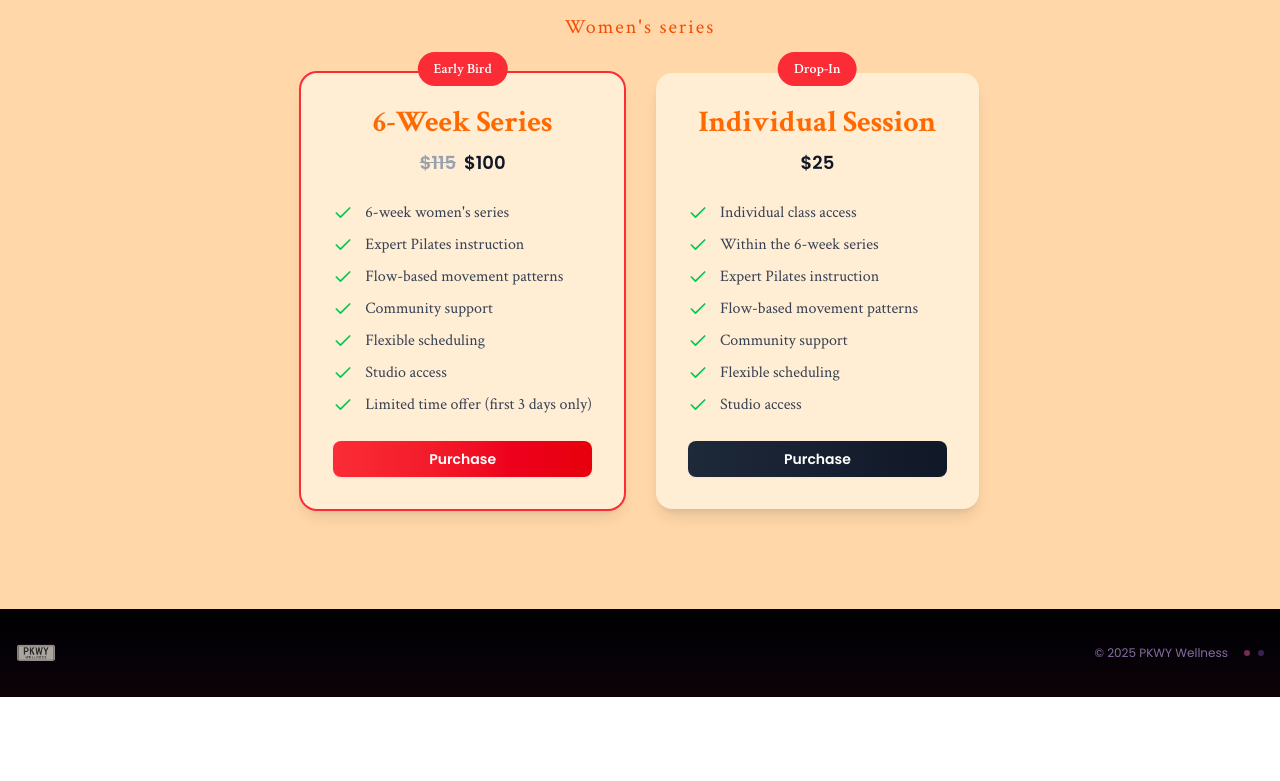
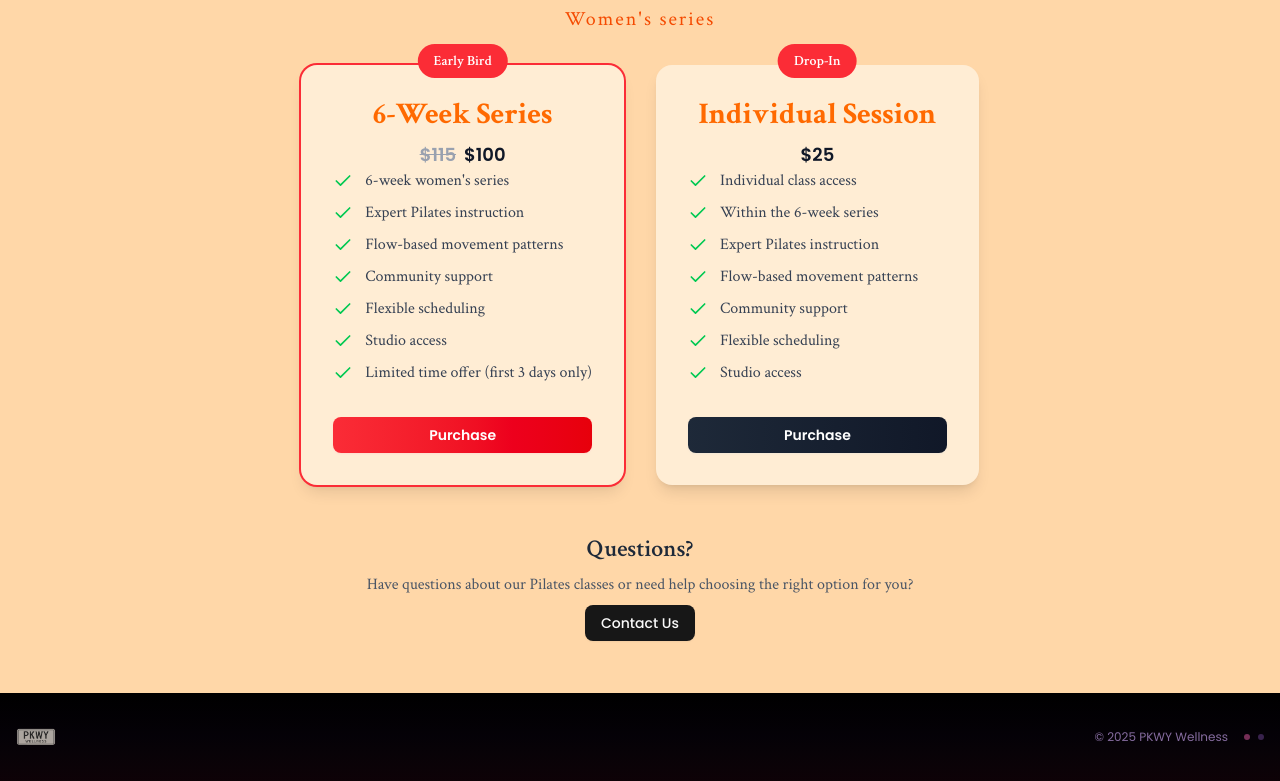
Before and after one commit to sarimyx/pkwy-wellness, a Next.js app: page / in a window 1280 px wide. Shown: the part 1040-1821 px from the top of the page. Before the commit the page ends 1737 px from the top, so only its background shows below. Built offline with nearby package versions, Linux system fonts and the light colour scheme; no server answers.

Commit message:
batch updates

```diff
--- a/app/layout.tsx
+++ b/app/layout.tsx
@@ -19,7 +19,7 @@ export default function RootLayout({
         <FloatingBubbles />
         <main>
           <Navbar />
-          <div className="pt-36 bg-orange-200/40">
+          <div className="pt-36 bg-orange-200/10">
             {children}
           </div>
           <Footer />
--- a/app/success/page.tsx
+++ b/app/success/page.tsx
@@ -142,7 +142,7 @@ export default function SuccessPage() {
               Return Home
             </Button>
           </Link>
-          <a href={Identity.social.instagram} className="w-full sm:w-auto">
+          <a href={Identity.social.instagramDM} className="w-full sm:w-auto">
             <Button variant="outline" className="w-full px-6 sm:px-8 py-3 text-sm sm:text-base">
               Contact Us
             </Button>
--- a/components/layout/hero.tsx
+++ b/components/layout/hero.tsx
@@ -3,12 +3,15 @@ import { Button } from '@/components/ui/button';
 import { Identity } from '@/config/identity';
 import { Fonts } from '@/config/fonts';
 import { Instagram } from 'lucide-react';
+import { GeometryLines } from '../decoration/geometry-lines';
+import { GeometryDots } from '../decoration/geometry-dots';
 
 export function Hero() {
   return (
     <main id="home" className="space-y-8">
+      <GeometryLines />
+      <GeometryDots />
       <section className='space-y-4'>
-
         <div className='text-center'>
           <h1 className='text-lg text-gray-400 tracking-widest'>
             MEET YOUR INSTRUCTOR
@@ -40,7 +43,7 @@ export function Hero() {
           </a>
 
           <a
-            href={Identity.social.instagram}
+            href={Identity.social.instagramDM}
             target="_blank"
             rel="noopener noreferrer"
           >
@@ -52,7 +55,7 @@ export function Hero() {
 
         <div className='flex justify-center items-center'>
           <a
-            href={Identity.social.instagram}
+            href={Identity.social.instagramDM}
             target="_blank"
             rel="noopener noreferrer"
             className="transition-all duration-300 hover:scale-105 hover:brightness-110"
--- a/components/packages/form.tsx
+++ b/components/packages/form.tsx
@@ -5,6 +5,7 @@ import { Button } from '@/components/ui/button';
 import { Check } from 'lucide-react';
 import { Fonts } from '@/config/fonts';
 import { getAllPackageMetadata } from '@/config/packages';
+import { Identity } from '@/config/identity';
 
 export function Pricing() {
     const packages = getAllPackageMetadata();
@@ -48,11 +49,12 @@ export function Pricing() {
     };
 
     return (
-        <main id="pricing" className={`bg-orange-200/100 min-h-screen flex items-center justify-center p-5 ${Fonts.crimsonText.className}`}>
-            <div className="bg-orange-200/100 rounded-3xl w-full max-w-7xl p-8">
+        <main id="pricing" >
+            <div className={`bg-orange-200/100 min-h-screen items-center justify-center p-5 ${Fonts.crimsonText.className}`}>
+                <div className="bg-orange-200/100 rounded-3xl w-full max-w-7xl p-8 space-y-12">
                     <div className="text-center space-y-8">
                         <header className="space-y-4">
-                        <div>
+                            <div className="space-y-2">
                                 <h1 className='text-5xl text-gray-600 tracking-widest'>
                                     6 WEEK FLOW
                                 </h1>
@@ -95,7 +97,7 @@ export function Pricing() {
                                             </div>
                                         </header>
 
-                                    <ul className="space-y-2 flex-grow mt-6 mb-6">
+                                        <ul className="space-y-2 flex-grow">
                                             {pkg.features.map((feature, index) => (
                                                 <li key={index} className="flex items-center space-x-3">
                                                     <Check className="w-5 h-5 text-green-500 flex-shrink-0" />
@@ -104,7 +106,7 @@ export function Pricing() {
                                             ))}
                                         </ul>
 
-                                    <div className="mt-auto">
+                                        <div className="mt-auto pt-8">
                                             <Button
                                                 onClick={() => handleCheckout(pkg.id)}
                                                 className={`w-full text-white font-semibold transition-all duration-300 transform hover:scale-105 hover:shadow-lg ${Fonts.poppins.className} ${pkg.id === '6-week-early-bird'
@@ -120,7 +122,28 @@ export function Pricing() {
                             </div>
                         </div>
                     </div>
+
+                    {/* Questions/Contact Section */}
+                    <div className="text-center">
+                        <div className="max-w-2xl mx-auto space-y-2">
+                            <h3 className={`text-2xl font-semibold text-gray-800`}>
+                                Questions?
+                            </h3>
+                            <p className="text-gray-600">
+                                Have questions about our Pilates classes or need help choosing the right option for you?
+                            </p>
+                            <a
+                                href={Identity.social.instagramDM}
+                            >
+                                <Button className={Fonts.poppins.className}>
+                                    Contact Us
+                                </Button>
+                            </a>
                         </div>
-        </main>
+                    </div>
+                </div>
+            </div>
+        </main >
+
     );
 }
--- a/config/identity.ts
+++ b/config/identity.ts
@@ -7,6 +7,7 @@ export const Identity = {
     logo: "/branding/logo.png",
     email: "contact@pkwypilates.com",
     social: {
-        instagram: "https://www.instagram.com/pkwypilates"
+        instagram: "https://www.instagram.com/pkwypilates",
+        instagramDM: "https://www.instagram.com/direct/t/pkwypilates"
     }
 }
```
Lines whose indentation alone changed are shown as unchanged.
